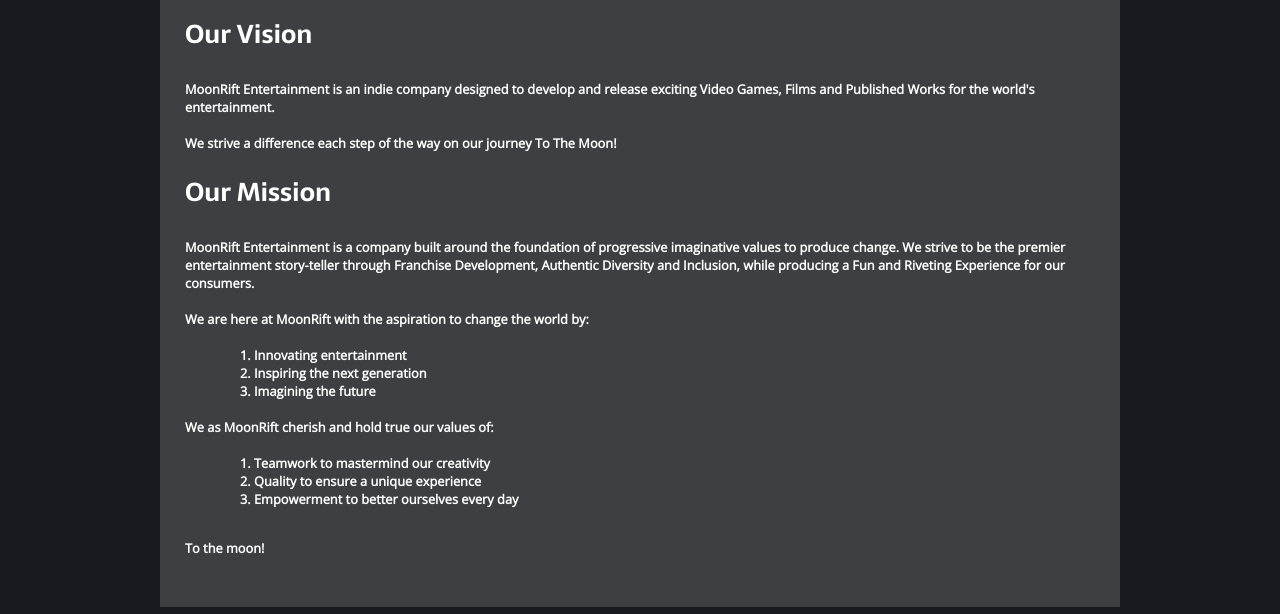
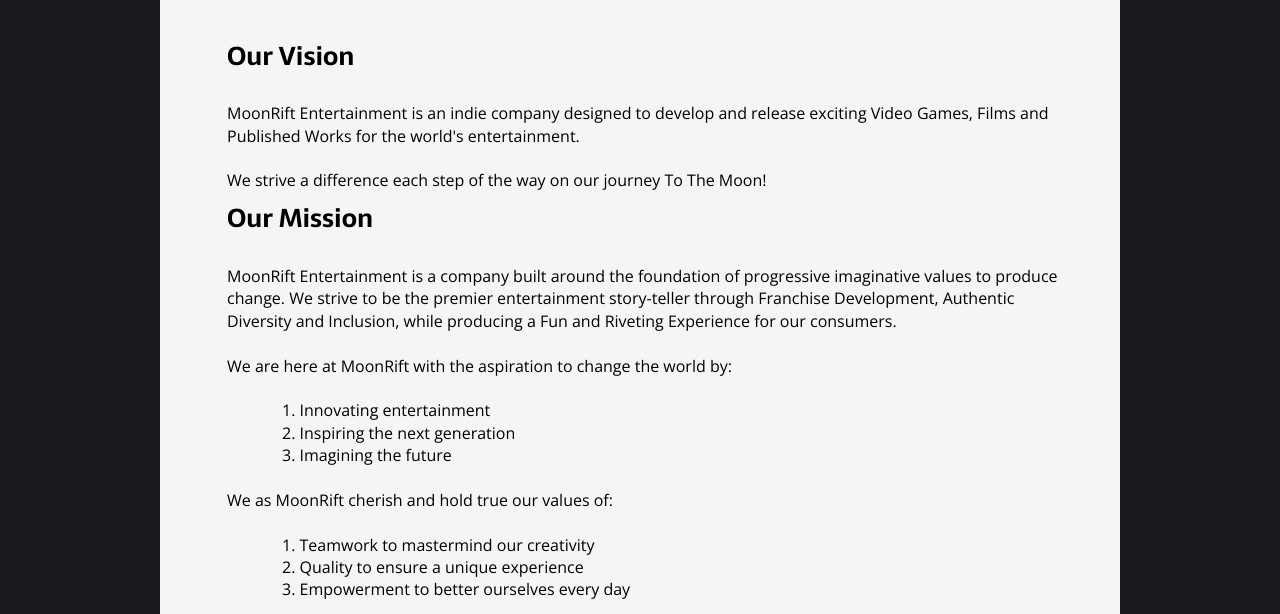
Before and after one commit to CaptStormCrow/MoonRiftEntertainmentWebSite, a plain HTML site: page pages/about.html in a window 1280 px wide. Shown: the part 183-797 px from the top of the page. Drawn offline with nearby package versions, Linux system fonts and the light colour scheme.

Commit message:
Modify CSS for About page

```diff
--- a/css/about.css
+++ b/css/about.css
@@ -5,7 +5,7 @@
 .about-section {
   background: rgb(25, 26, 31);
   color: white;
-  min-height:300px;
+  min-height: 300px;
 }
 
 .about-content {
@@ -26,7 +26,8 @@
   margin-bottom: auto;
 }
 
-.title{/*our vision*/
+.title {
+  /*our vision*/
   font-family: "Sarala", "Arial", sans-serif;
   font-weight: bold;
   font-size: 2vw;
@@ -34,7 +35,8 @@
   margin-top: 20px;
 }
 
-.title2{/*Our mission*/
+.title2 {
+  /*Our mission*/
   font-family: "Sarala", "Arial", sans-serif;
   font-weight: bold;
   font-size: 2vw;
@@ -42,18 +44,8 @@
   margin-top: -20px;
 }
 
-.body-vision {
-  font-family: "Open Sans", sans-serif;
-  /*font-size: 15px;*/
-  font-size: 1vw;
-}
-
 .body-mission {
-  font-family: "Open Sans", sans-serif;
-  /*font-size: 15px;*/
-  font-size: 1vw;
   margin-bottom: 90px;
-
 }
 
 .tab {
@@ -64,3 +56,10 @@
   margin-top: 500px;
   font-size: 1vw;
 }
+
+.text {
+  font-family: "Open Sans", sans-serif;
+  font-size: 16px;
+  line-height: 1.4;
+  font-weight: normal;
+}
--- a/pages/about.html
+++ b/pages/about.html
@@ -36,15 +36,12 @@
       <a class="nav-link" href="about.html">About</a>
     </nav>
 
-    <!-- TODO: ABOUT SECTION -->
+    <!-- ABOUT SECTION -->
 
-
-    <div class="about-section">
-
-      <div class="about-content">
-        <div class="box">
+    <div class="main-container">
+      <div class="main-content">
           <div class="title"><p>Our Vision</p>
-             <div class="body-vision">
+             <div class="text">
                  <p>MoonRift Entertainment is an indie company designed to develop and release exciting Video Games,
                     Films and Published Works for the world's entertainment.<br><br>We strive a difference each step of the way on
                     our journey To The Moon!</p>
@@ -54,7 +51,7 @@
           <div class="title2">
             <p>Our Mission</p>
 
-          <div class="body-mission">
+          <div class="body-mission text">
               <p>MoonRift Entertainment is a company built around the foundation of progressive imaginative values to
                 produce change.  We strive to be the premier entertainment story-teller through Franchise Development,
                 Authentic Diversity and Inclusion, while producing a Fun and Riveting Experience for our consumers.
@@ -70,15 +67,11 @@
                   <br><span class = "tab">2. Quality to ensure a unique experience</span>
                   <br><span class = "tab">3. Empowerment to better ourselves every day</span>
               </p>
+
               <p><br><span class ="motto">To the moon!</span></p>
-
           </div>
         </div>
-        </div>
-        <!--<p>-- About section goes here <----</p>
-        -->
       </div>
-
     </div>
 
     <!-- FOOTER -->
```
